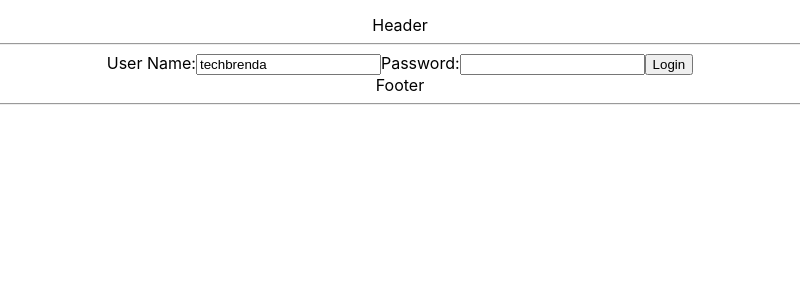
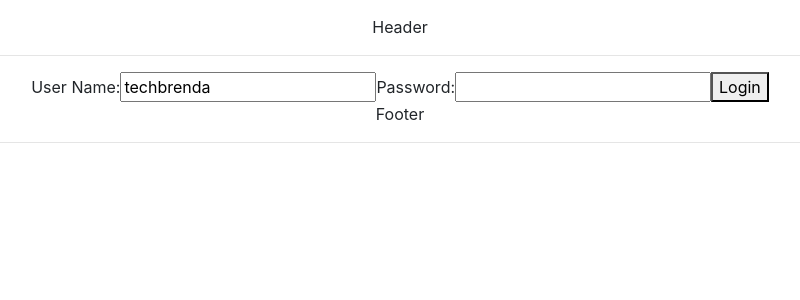
Before and after one commit to TechBrenda/todo-app, a React (Create React App) app in the folder todo-app/: page / in a window 1280 px wide. Shown: the top 300 px of the page, without its empty margins (240-1040 px from the left). Built offline with nearby package versions, Linux system fonts and the light colour scheme.

Commit message:
Added Bootstrap CSS library

```diff
--- a/todo-app/src/App.js
+++ b/todo-app/src/App.js
@@ -1,5 +1,6 @@
 import React, { Component } from 'react'
 import './App.css'
+import './bootstrap.css'
 /* import FirstComponent from './components/learning-examples/FirstComponent';
 import SecondComponent from './components/learning-examples/SecondComponent';
 import ThirdComponent from './components/learning-examples/ThirdComponent'; */
--- /dev/null
+++ b/todo-app/src/bootstrap.css
@@ -0,0 +1 @@
+@import url(https://unpkg.com/bootstrap@4.1.0/dist/css/bootstrap.min.css)
```
